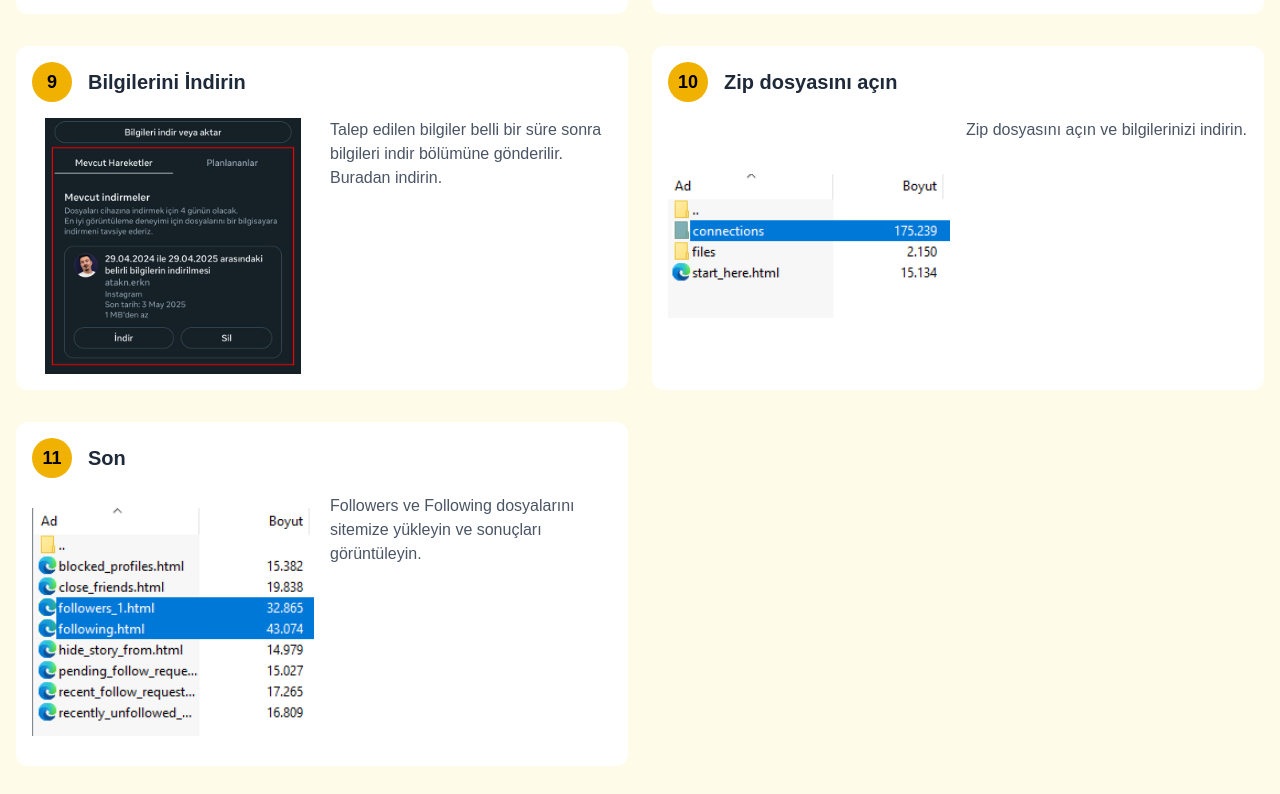
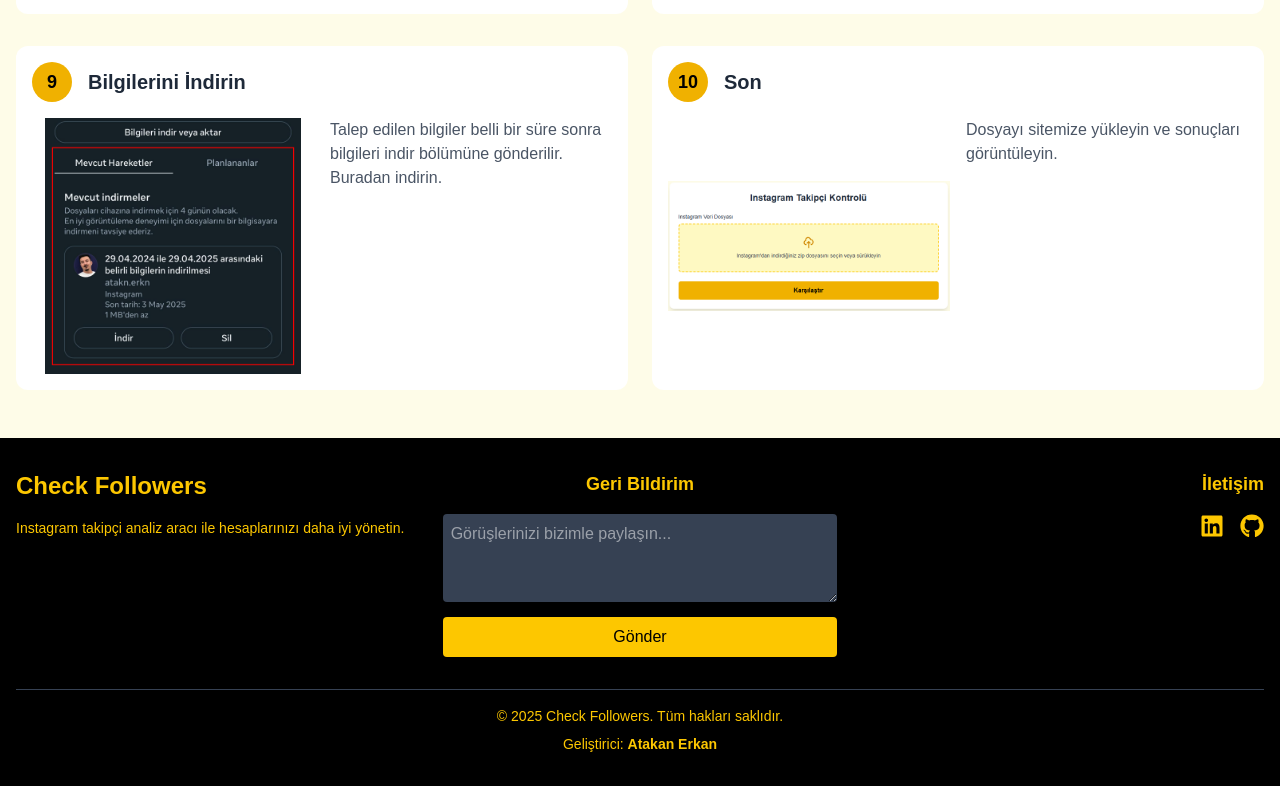
Before and after one commit to atakan-erkan/check-followers, a Next.js app: page /how-it-work in a window 1280 px wide. Shown: the part 1666-2460 px from the top of the page. Built offline with nearby package versions, Linux system fonts and the light colour scheme.

Commit message:
step update

```diff
--- a/src/pages/how-it-work.tsx
+++ b/src/pages/how-it-work.tsx
@@ -62,15 +62,9 @@ const HowItWork = () => {
         },
         {
             id: 10,
-            title: "Zip dosyasını açın",
-            description: "Zip dosyasını açın ve bilgilerinizi indirin.",
+            title: "Son",
+            description: "Dosyayı sitemize yükleyin ve sonuçları görüntüleyin.",
             image: "/images/step-ten.png"
-        },
-        {
-            id: 11,
-            title: "Son",
-            description: "Followers ve Following dosyalarını sitemize yükleyin ve sonuçları görüntüleyin.",
-            image: "/images/step-eleven.png"
         }
     ]
 
```
Also changed, not shown: public/images/step-ten.png, public/images/step-twelve.png (added).
